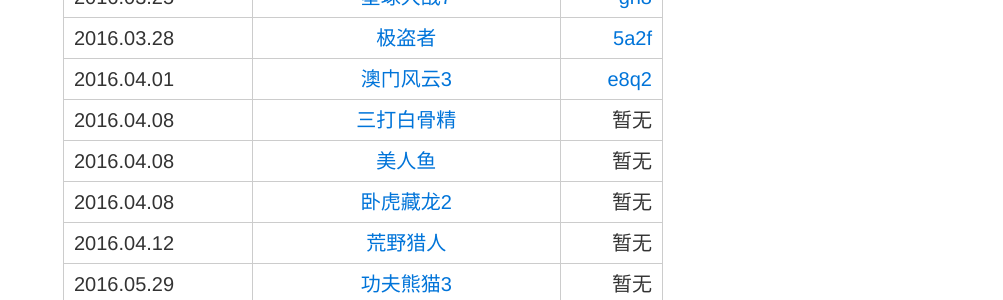
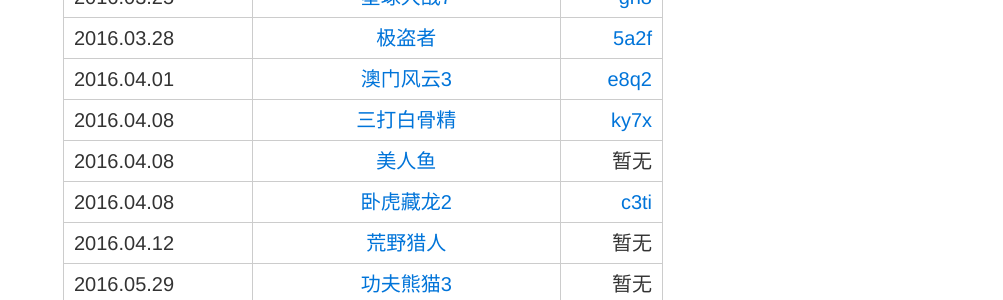
Before and after one commit to creeveliu/moviex.github.io, a Jekyll site: the page built from index.md, in a window 1280 px wide and 900 px high. Shown: the part 326-626 px from the top of the window, without its empty margins (277-1280 px from the left). Built offline with Jekyll 4.4.1, drawn with Linux system fonts in a browser that asks for light colours; comment, search, counter and statistics services are not loaded.

Commit message:
Update index.md

```diff
--- a/index.md
+++ b/index.md
@@ -8,9 +8,9 @@
 | 2016.03.25      | [星球大战7](https://movie.douban.com/subject/20326665/)     | [gri8](http://pan.baidu.com/s/1pLsxSdP) |
 | 2016.03.28      | [极盗者](https://movie.douban.com/subject/25809384/)     | [5a2f](http://pan.baidu.com/s/1nu6yP5J) |
 | 2016.04.01      | [澳门风云3](http://movie.douban.com/subject/26334559/)     | [e8q2](http://pan.baidu.com/s/1mhICmWo) |
-| 2016.04.08      | [三打白骨精](http://movie.douban.com/subject/25827963/)     | 暂无 |
+| 2016.04.08      | [三打白骨精](http://movie.douban.com/subject/25827963/)     | [ky7x](http://pan.baidu.com/s/1qYnCLuW) |
 | 2016.04.08      | [美人鱼](http://movie.douban.com/subject/19944106/)     | 暂无 |
-| 2016.04.08      | [卧虎藏龙2](http://movie.douban.com/subject/21327512/)     | 暂无 |
+| 2016.04.08      | [卧虎藏龙2](http://movie.douban.com/subject/21327512/)     | [c3ti](http://pan.baidu.com/s/1eR2Aa2Y) |
 | 2016.04.12      | [荒野猎人](http://movie.douban.com/subject/5327268/)     | 暂无 |
 | 2016.05.29      | [功夫熊猫3](http://movie.douban.com/subject/11589036/)     | 暂无 |
 | 2016.06.01      | [我的特工爷爷](https://movie.douban.com/subject/25945280/)     | 暂无 |
```
